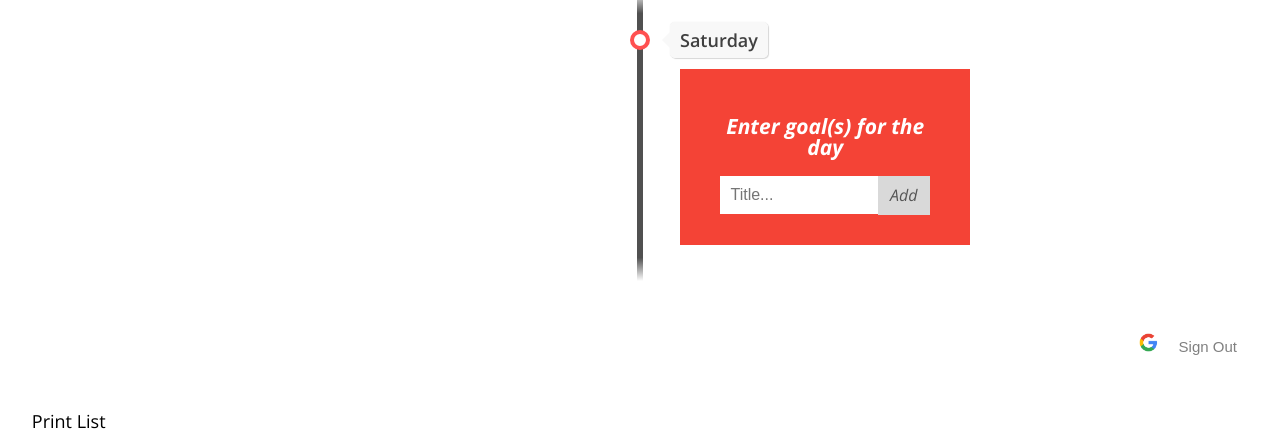
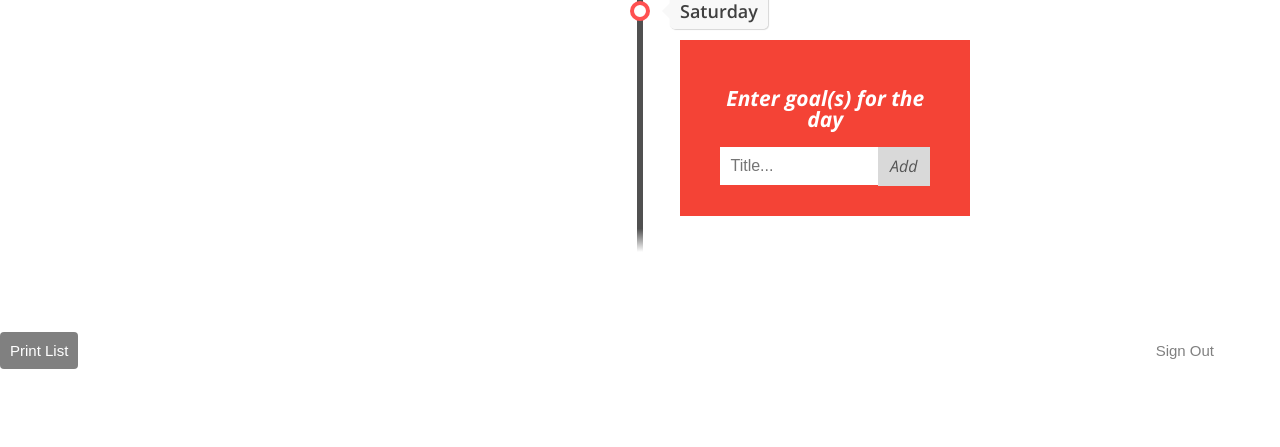
Before and after one commit to rebeccaruva/nrk, a Python web app: template templates/checked.html in a window 1280 px wide. Shown: the part 2267-2714 px from the top of the page. After the commit the page ends 2636 px from the top, so only its background shows below. Run offline with Jinja, Linux system fonts and the light colour scheme; the template is opened without the code that fills it, so the values that code supplies are empty.

Commit message:
checked print button and sign out button

```diff
--- a/static/checked.css
+++ b/static/checked.css
@@ -142,21 +142,60 @@ input:checked + .slider:before {
   border: none;
   color: grey;
   font-size: 15px;
-  padding: 12px 15px;
+  padding-left: 10px;
+  padding-top: 10px;
+  padding-right: 10px;
+  padding-bottom: 10px;
   border-radius: 4px;
   vertical-align: text-top;
   text-align: center;
-  line-height: 20px;
-  margin: auto;
-  /*border: 2px solid green;*/
+  /*border: 1px solid #f44336;*/
 }
 .signOut:hover {
-  box-shadow: 5px 5px 5px rgba(68,68,68,0.6);
+  -webkit-box-shadow: -1px 1px 4px 4px rgba(68,68,68,0.75);
+  -moz-box-shadow: -1px 1px 4px 4px rgba(68,68,68,0.75);
+  box-shadow: -1px 1px 4px 4px rgba(68,68,68,0.75);
   /*box-shadow: 0 12px 16px 0 rgba(0,0,0,0.24), 0 17px 50px 0 rgba(0,0,0,0.19);*/
 }
-#button {
+#signOutButton {
   padding-top: 40px;
   padding-bottom: 28px;
   padding-right: 28px;
-  text-align: right;
+  float: right;
   }
+
+/* print button */
+#print {
+  background-color: grey;
+  border: none;
+  color: white;
+  font-size: 15px;
+  padding-left: 10px;
+  padding-top: 10px;
+  padding-right: 10px;
+  padding-bottom: 10px;
+  border-radius: 4px;
+  vertical-align: text-top;
+  text-align: center;
+
+}
+#print:hover {
+  -webkit-box-shadow: -1px 1px 4px 4px rgba(68,68,68,0.75);
+  -moz-box-shadow: -1px 1px 4px 4px rgba(68,68,68,0.75);
+  box-shadow: -1px 1px 4px 4px rgba(68,68,68,0.75);
+  /*box-shadow: 0 12px 16px 0 rgba(0,0,0,0.24), 0 17px 50px 0 rgba(0,0,0,0.19);*/
+}
+#printButton {
+  padding-top: 40px;
+  padding-bottom: 28px;
+  padding-right: 28px;
+  text-align: left;
+  float: left;
+  }
+
+/* wrapper div */
+#wrapperDiv {
+  padding-top: 40px;
+  padding-bottom: 28px;
+  padding-right: 28px;
+}
--- a/templates/checked.html
+++ b/templates/checked.html
@@ -1,11 +1,6 @@
 <DOCTYPE! html>
 <html>
-
-
-
   <head>
-
-
     <title>Checked.</title>
       <meta name="viewport" content="width=device-width, initial-scale=1.0">
       <link rel="stylesheet" href="/static/checked.css"/>
@@ -15,7 +10,6 @@
       <link href="https://fonts.googleapis.com/css?family=Rajdhani|Raleway" rel="stylesheet">
   </head>
   <body id="home">
-    <br />
     <br />
     <center>
     <h1 id="name"><center><font color="white">Checked.</font></center></h1>
@@ -223,11 +217,13 @@
 </li>
 </ul>
 
-
-<div id="button">
-  <a href="#" onclick="signOut();"><button class="signOut"><img
-    src="static/googleG.png" width=19px height=19px alt="Google Logo"/>
-    &nbsp  &nbsp Sign Out</button></a>
+<form action="/" class="inline">
+  <div id="wrapperDiv">
+    <div id="printButton">
+      <button id="print"><a href="javascript:window.print()"><font color="white">Print List</button></font></a>
+    </div>
+    <div id="signOutButton">
+      <a href="#" onclick="signOut();"><button class="signOut">Sign Out</button></a>
       <script>
         function signOut() {
           var auth2 = gapi.auth2.getAuthInstance();
@@ -236,14 +232,10 @@
           });
         }
       </script>
+    </div>
+  </div>
+</form>
 
 
-<br />
-</div>
-
 </body>
-<div class = "print">
-  <a href="javascript:window.print()">
-    <span>Print List</span>
-  </a>
 </html>
```
Also changed, not shown: 3 other files. Lines whose indentation alone changed are shown as unchanged.
